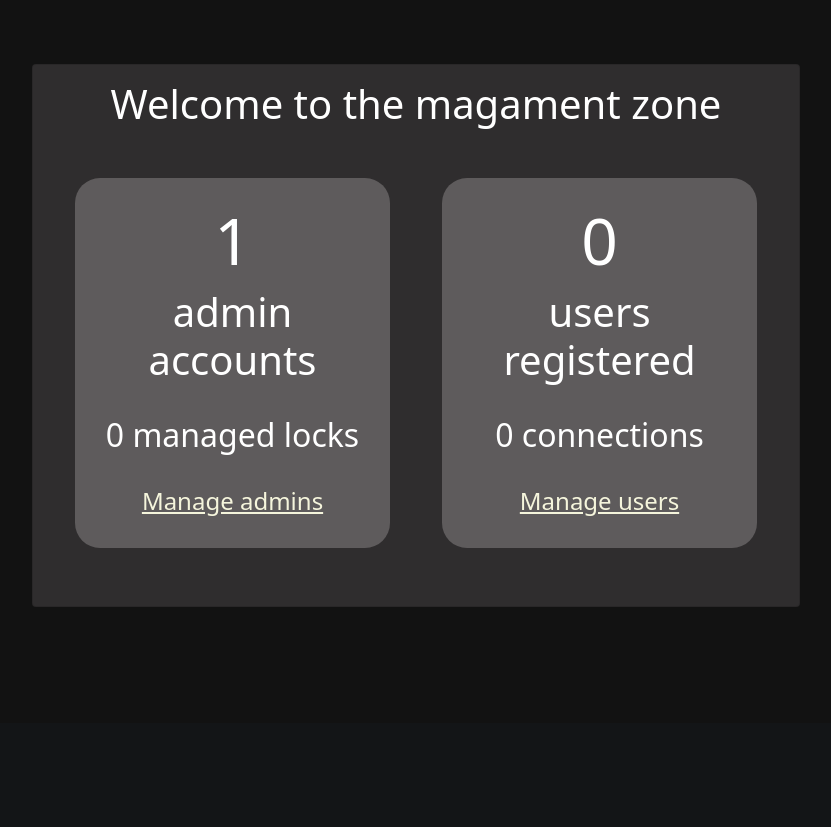
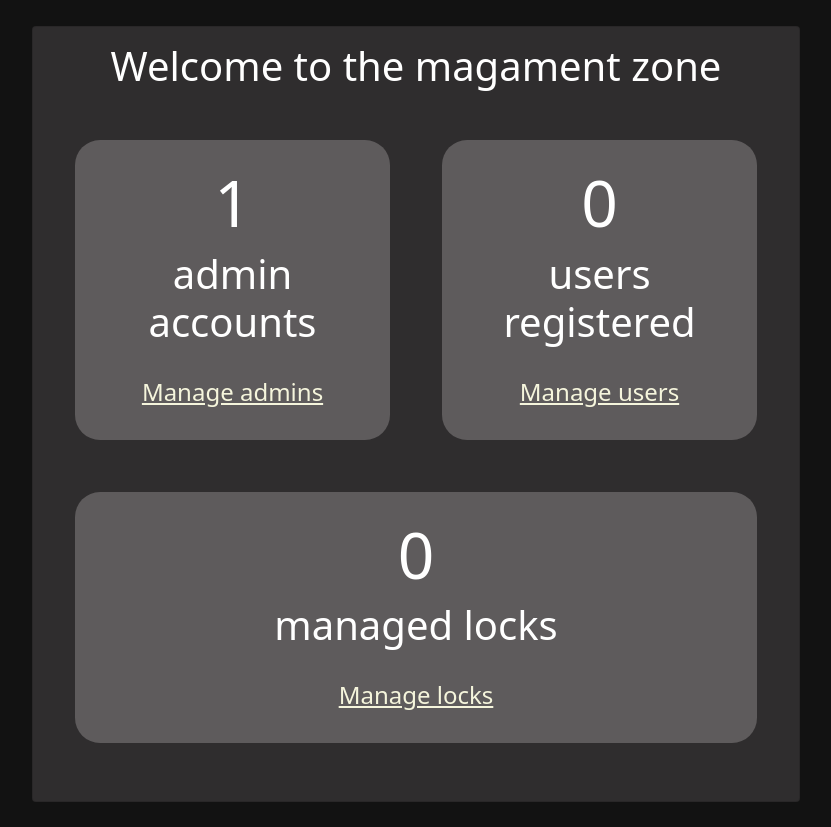
Before and after one commit to nonelone/room_access_manager, a Flask app: page /manager in a window 1280 px wide. Shown: the part 77-904 px from the top of the page, without its empty margins (224-1055 px from the left). Before the commit the page ends 684 px from the top, so only its background shows below. Run offline with Flask 3, Linux system fonts and the light colour scheme; the visitor is signed in with stand-in values (Sample User, id 1); data comes from the database, SQL or seed files in the repository; data that the repository does not hold is empty; parts of the project's set-up code (start-up, migrations or seed data) failed here and were passed over.

Commit message:
Moved lock-logic to seperate tile

```diff
--- a/templates/manager.html
+++ b/templates/manager.html
@@ -7,11 +7,12 @@ Manager
 {% block body %}
 
 
-<div style="padding-left: 20%; padding-right: 20%; padding-top: 5%; padding-bottom: 5%">
+<div style="padding-left: 20%; padding-right: 20%; padding-top: 2%; padding-bottom: 2%">
     <div class="card text-center" style="background-color: #2F2D2E; color: white; padding-top: 2%; padding-bottom: 2%;">
         <h1 class="card-title">Welcome to the magament zone</h1>
         <div class="card-body">
             <table width="100%">
+                <tr>
                     <td width="50%">
                         <div style="background-color: #5e5b5c; padding: 25px; border-radius: 25px; margin: 25px;">
                             <h1 style="font-size: 5vw;">
@@ -21,17 +22,12 @@ Manager
                                 admin accounts
                             </h1>
                             <br>
-                        <h2>
-                            {{ locks }} managed locks
-                        </h2>
-                        <br>
                             <h4>
                                 <a href="{{ url_for('manager.admin_manager') }}" style="color: beige;">
                                     Manage admins
                                 </a>
                             </h4>
                         </div>
-
                     </td>
                     <td width="50%">
                         <div style="background-color: #5e5b5c; padding: 25px; border-radius: 25px; margin: 25px;">
@@ -42,10 +38,6 @@ Manager
                                 users registered
                             </h1>
                             <br>
-                        <h2>
-                            {{ connections }} connections
-                        </h2>
-                        <br>
                             <h4>
                                 <a href="{{ url_for('manager.user_manager') }}" style="color: beige;">
                                     Manage users
@@ -53,6 +45,25 @@ Manager
                             </h4>
                         </div>
                     </td>
+                </tr>
+                <tr>
+                    <td colspan="2">
+                        <div style="background-color: #5e5b5c; padding: 25px; border-radius: 25px; margin: 25px;">
+                            <h1 style="font-size: 5vw;">
+                                {{ locks }}
+                            </h1>
+                            <h1>
+                                managed locks
+                            </h1>
+                            <br>
+                            <h4>
+                                <a href="{{ url_for('manager.lock_manager') }}" style="color: beige;">
+                                    Manage locks
+                                </a>
+                            </h4>
+                        </div>
+                    </td>
+                </tr>
             </table>
         </div>
     </div>
```
Lines whose indentation alone changed are shown as unchanged.
